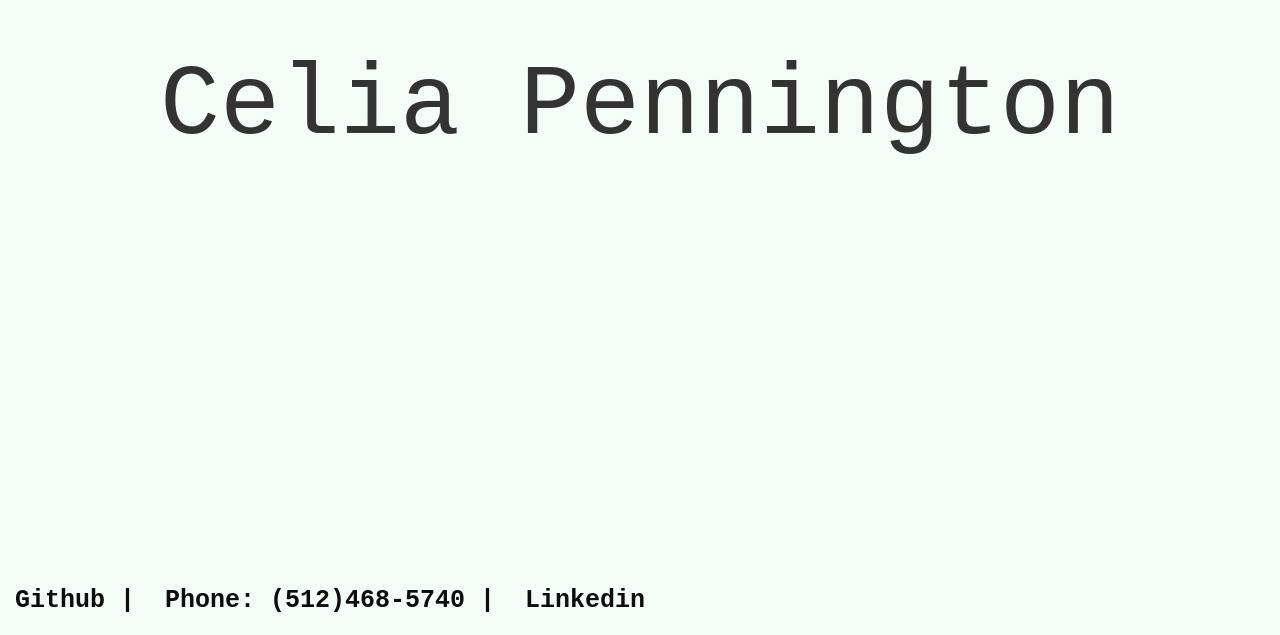
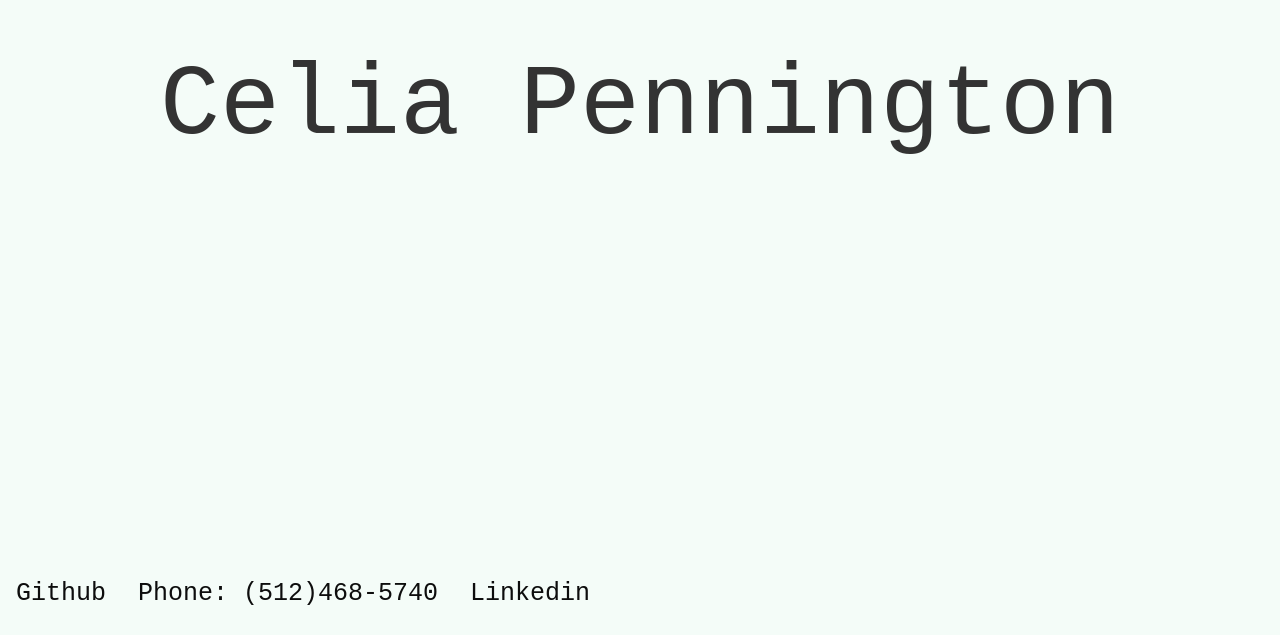
Before and after one commit to celiajpennington/portfolio, a React (Create React App) app: page / in a window 1280 px wide. Shown: the part 376-1011 px from the top of the page. Built offline with nearby package versions, Linux system fonts and the light colour scheme.

Commit message:
added links to footer

```diff
--- a/src/components/pages/Footer.js
+++ b/src/components/pages/Footer.js
@@ -1,21 +1,38 @@
 import React from 'react';
-
+import { Nav, NavItem, NavLink } from 'reactstrap';
 import '../../style/Footer.css';
 
-export default function Footer() {
+const Footer = (props) => {
   return (
+    <div className="footer">
+    <Nav>
+    <NavItem>
+    <NavLink style={{ textDecoration: "none", color: "#0D0D0D", fontSize: "25px" }} href="https://github.com/celiajpennington">Github</NavLink>
+  </NavItem>
+  <NavItem>
+
+    <NavLink style={{ textDecoration: "none", color: "#0D0D0D", fontSize: "25px" }} href="512-468-5740">Phone: (512)468-5740</NavLink>
+  </NavItem>
+  <NavItem>
+
+    <NavLink style={{ textDecoration: "none", color: "#0D0D0D", fontSize: "25px" }} href="https://www.linkedin.com/in/celia-pennington-47a8a6114/">Linkedin</NavLink>
+  </NavItem>
+
+</Nav>
+</div>
+);
+}
+export default Footer;
+
+//     <div className="footer">
+
+//       <p className="github" a href="https://github.com/celiajpennington">Github | </p>
+
+//       <p className="phone"> Phone: (512)468-5740 | </p>
+
+//       <p className="linkedin" a href="https://www.linkedin.com/in/celia-pennington-47a8a6114/">Linkedin </p>
 
 
-
-    <div className="footer">
-
-      <p className="github" a href="https://github.com/celiajpennington">Github | </p>
-
-      <p className="phone"> Phone: (512)468-5740 | </p>
-
-      <p className="linkedin" a href="https://www.linkedin.com/in/celia-pennington-47a8a6114/">Linkedin </p>
-
-
-  </div>
-  );
-}
+//   </div>
+//   );
+// }
--- a/src/style/About.css
+++ b/src/style/About.css
@@ -19,8 +19,9 @@
         font-size: 150%;
 }
 
-@media only screen and (max-width: 900px) {
-        header {
+@media only screen and (max-width: 600px) {
+        .about-title {
           min-width: 100%;
+          font-size: 50px;
         }
       }
--- a/src/style/Footer.css
+++ b/src/style/Footer.css
@@ -6,7 +6,7 @@
     color: #808080;
     display: block;
     }
-    .footer p {
+    .NavLink {
         display: table-cell;
     vertical-align: middle;
     float:left;
@@ -15,3 +15,9 @@
     color: #0D0D0D;
 
     }
+    @media screen and (max-width: 600px) {
+        .NavLink {
+          float: none;
+          width: 100%;
+        }
+      }
--- a/src/style/Portfolio.css
+++ b/src/style/Portfolio.css
@@ -38,8 +38,11 @@ img{
 
 
 
-@media only screen and (max-width: 900px) {
-    header {
+@media only screen and (max-width: 600px) {
+    .portfolio-div {
       min-width: 100%;
     }
+    .portfolio-title {
+        font-size: 50px;
+    }
   }
```
